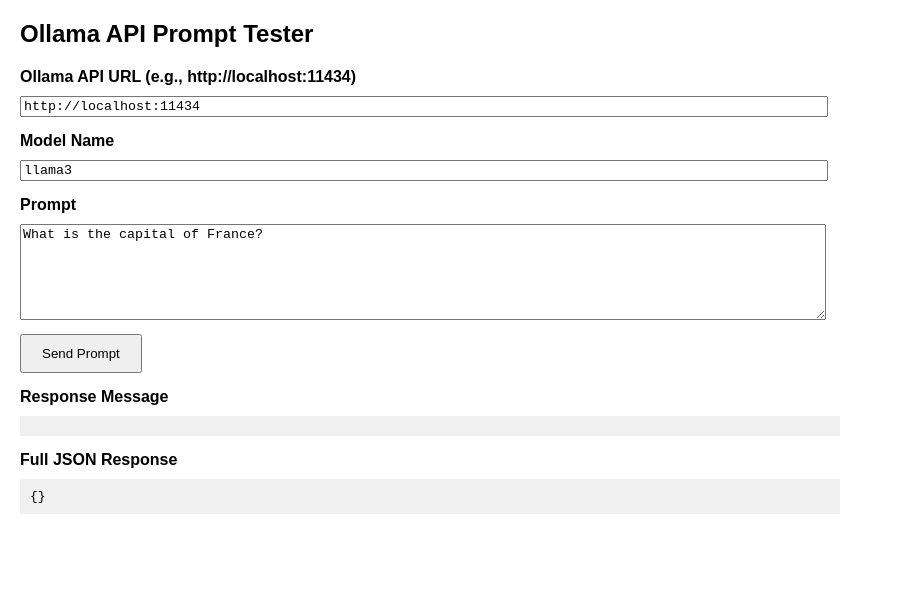
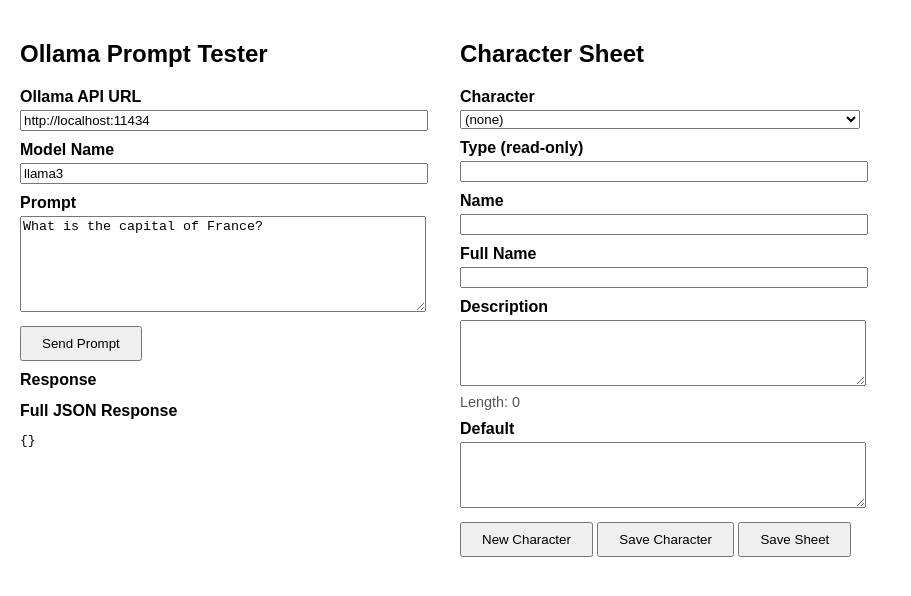
Before and after one commit to BrandonStackDev/adventureGame, a plain HTML site: page Ollama.html in a window 1280 px wide. Shown: the whole page, without its empty margins (0-911 px from the left). Drawn offline with Linux system fonts and the light colour scheme.

Commit message:
character sheet creation

```diff
--- a/Ollama.html
+++ b/Ollama.html
@@ -1,24 +1,44 @@
 <!DOCTYPE html>
 <html lang="en">
 <head>
-  <meta charset="UTF-8">
-  <title>Ollama Prompt Tester</title>
+  <meta charset="UTF-8" />
+  <title>Character Sheet Builder</title>
   <style>
-    body { font-family: sans-serif; margin: 20px; max-width: 800px; }
-    textarea, input, pre {
+    body {
+      font-family: sans-serif;
+      margin: 20px;
+      display: flex;
+      gap: 40px;
+    }
+    #left, #right {
+      flex: 1;
+      max-width: 400px;
+    }
+    label {
+      display: block;
+      margin-top: 10px;
+      font-weight: bold;
+    }
+    input, textarea, select {
       width: 100%;
+      margin-top: 4px;
+    }
+    button {
       margin-top: 10px;
-      font-family: monospace;
+      padding: 8px 20px;
     }
-    button { padding: 10px 20px; margin-top: 10px; }
-    label { font-weight: bold; margin-top: 15px; display: block; }
-    pre { background: #f0f0f0; padding: 10px; overflow: auto; max-height: 400px; }
+    small {
+      display: block;
+      margin-top: 4px;
+      font-size: 0.9em;
+      color: #555;
+    }
   </style>
 </head>
 <body>
-  <h2>Ollama API Prompt Tester</h2>
-
-  <label>Ollama API URL (e.g., http://localhost:11434)</label>
+  <div id="left">
+    <h2>Ollama Prompt Tester</h2>
+    <label>Ollama API URL</label>
     <input type="text" id="apiUrl" value="http://localhost:11434">
 
     <label>Model Name</label>
@@ -29,23 +49,150 @@
 
     <button onclick="callOllama()">Send Prompt</button>
 
-  <label>Response Message</label>
+    <label>Response</label>
     <pre id="responseOutputShort"></pre>
 
     <label>Full JSON Response</label>
     <pre id="responseOutput">{}</pre>
+  </div>
+
+  <div id="right">
+    <h2>Character Sheet</h2>
+
+    <label>Character</label>
+    <select id="characterSelect"></select>
+
+    <label>Type (read-only)</label>
+    <input type="number" id="charType" readonly>
+
+    <label>Name</label>
+    <input type="text" id="charName">
+
+    <label>Full Name</label>
+    <input type="text" id="charFullName">
+
+    <label>Description</label>
+    <textarea id="charDescription" rows="4"></textarea>
+    <small id="descLength">Length: 0</small>
+
+    <label>Default</label>
+    <textarea id="charDefault" rows="4"></textarea>
+
+    <button onclick="newCharacter()">New Character</button>
+    <button onclick="saveCharacter()">Save Character</button>
+    <button onclick="saveSheet()">Save Sheet</button>
+  </div>
 
   <script>
+    let characters = [];
+    let selectedIndex = -1;
+
+    // Load characters.json on startup
+    window.onload = async () => {
+      try {
+        const res = await fetch('character.json');
+        characters = await res.json();
+      } catch {
+        characters = [];
+      }
+      populateDropdown();
+      updateFields();
+    };
+
+    function populateDropdown() {
+      const sel = document.getElementById('characterSelect');
+      sel.innerHTML = '';
+      const noneOpt = document.createElement('option');
+      noneOpt.value = -1;
+      noneOpt.textContent = '(none)';
+      sel.appendChild(noneOpt);
+      characters.forEach(c => {
+        const opt = document.createElement('option');
+        opt.value = c.type;
+        opt.textContent = c.name;
+        sel.appendChild(opt);
+      });
+      sel.value = -1;
+    }
+
+    document.getElementById('characterSelect').addEventListener('change', (e) => {
+      selectedIndex = parseInt(e.target.value);
+      updateFields();
+    });
+
+    function updateFields() {
+      const type = document.getElementById('charType');
+      const name = document.getElementById('charName');
+      const fullName = document.getElementById('charFullName');
+      const desc = document.getElementById('charDescription');
+      const def = document.getElementById('charDefault');
+      const len = document.getElementById('descLength');
+
+      if (selectedIndex >= 0 && selectedIndex < characters.length) {
+        const c = characters[selectedIndex];
+        type.value = c.type;
+        name.value = c.name;
+        fullName.value = c.fullName;
+        desc.value = c.description;
+        def.value = c.default;
+        len.textContent = `Length: ${c.description.length}`;
+      } else {
+        type.value = '';
+        name.value = '';
+        fullName.value = '';
+        desc.value = '';
+        def.value = '';
+        len.textContent = 'Length: 0';
+      }
+    }
+
+    document.getElementById('charDescription').addEventListener('input', () => {
+      const desc = document.getElementById('charDescription');
+      document.getElementById('descLength').textContent = `Length: ${desc.value.length}`;
+    });
+
+    function newCharacter() {
+      const newChar = {
+        type: characters.length,
+        name: '',
+        fullName: '',
+        description: '',
+        default: ''
+      };
+      characters.push(newChar);
+      selectedIndex = newChar.type;
+      populateDropdown();
+      document.getElementById('characterSelect').value = selectedIndex;
+      updateFields();
+    }
+
+    function saveCharacter() {
+      if (selectedIndex < 0) return;
+      const c = characters[selectedIndex];
+      c.name = document.getElementById('charName').value;
+      c.fullName = document.getElementById('charFullName').value;
+      c.description = document.getElementById('charDescription').value;
+      c.default = document.getElementById('charDefault').value;
+      populateDropdown();
+      document.getElementById('characterSelect').value = selectedIndex;
+    }
+
+    function saveSheet() {
+      const blob = new Blob([JSON.stringify(characters, null, 2)], { type: "application/json" });
+      const url = URL.createObjectURL(blob);
+      const a = document.createElement('a');
+      a.href = url;
+      a.download = 'character.json';
+      a.click();
+      URL.revokeObjectURL(url);
+    }
+
     async function callOllama() {
       const apiUrl = document.getElementById('apiUrl').value;
       const modelName = document.getElementById('modelName').value;
       const prompt = document.getElementById('prompt').value;
 
-      const requestBody = {
-        model: modelName,
-        prompt: prompt,
-        stream: false
-      };
+      const requestBody = { model: modelName, prompt: prompt, stream: false };
 
       try {
         const res = await fetch(`${apiUrl}/api/generate`, {
@@ -53,12 +200,6 @@
           headers: { "Content-Type": "application/json" },
           body: JSON.stringify(requestBody),
         });
-
-        if (!res.ok)
-        {
-            console.log(res.stringify());
-            throw new Error(`HTTP ${res.status}`);
-        }
 
         const json = await res.json();
         document.getElementById('responseOutputShort').textContent = json.response;
--- /dev/null
+++ b/character.json
@@ -0,0 +1,9 @@
+[
+  {
+    "type": 0,
+    "name": "Jovi",
+    "fullName": "Jovi the Talking Dog",
+    "description": "Jovi is a talking dog. She likes biscuits alot.",
+    "default": "Woof Woof!"
+  }
+]
```
Lines whose indentation alone changed are shown as unchanged.
